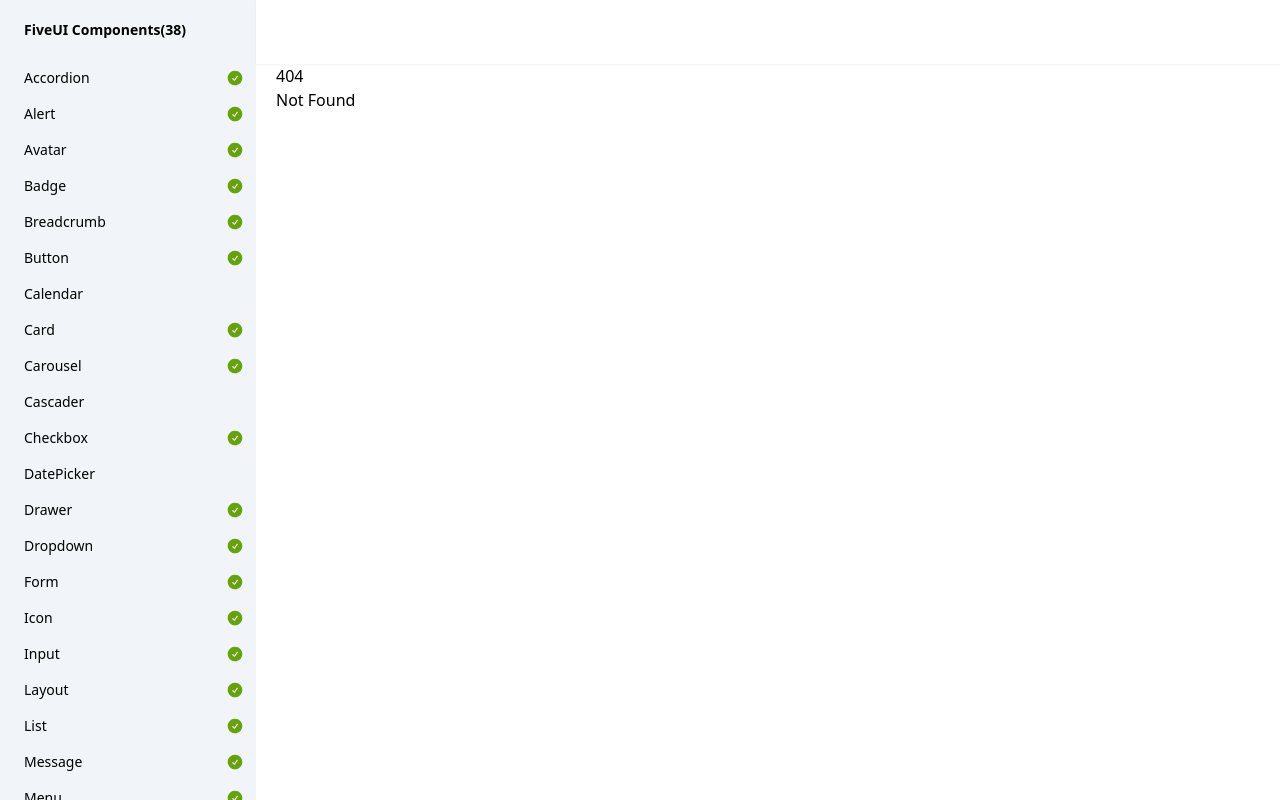
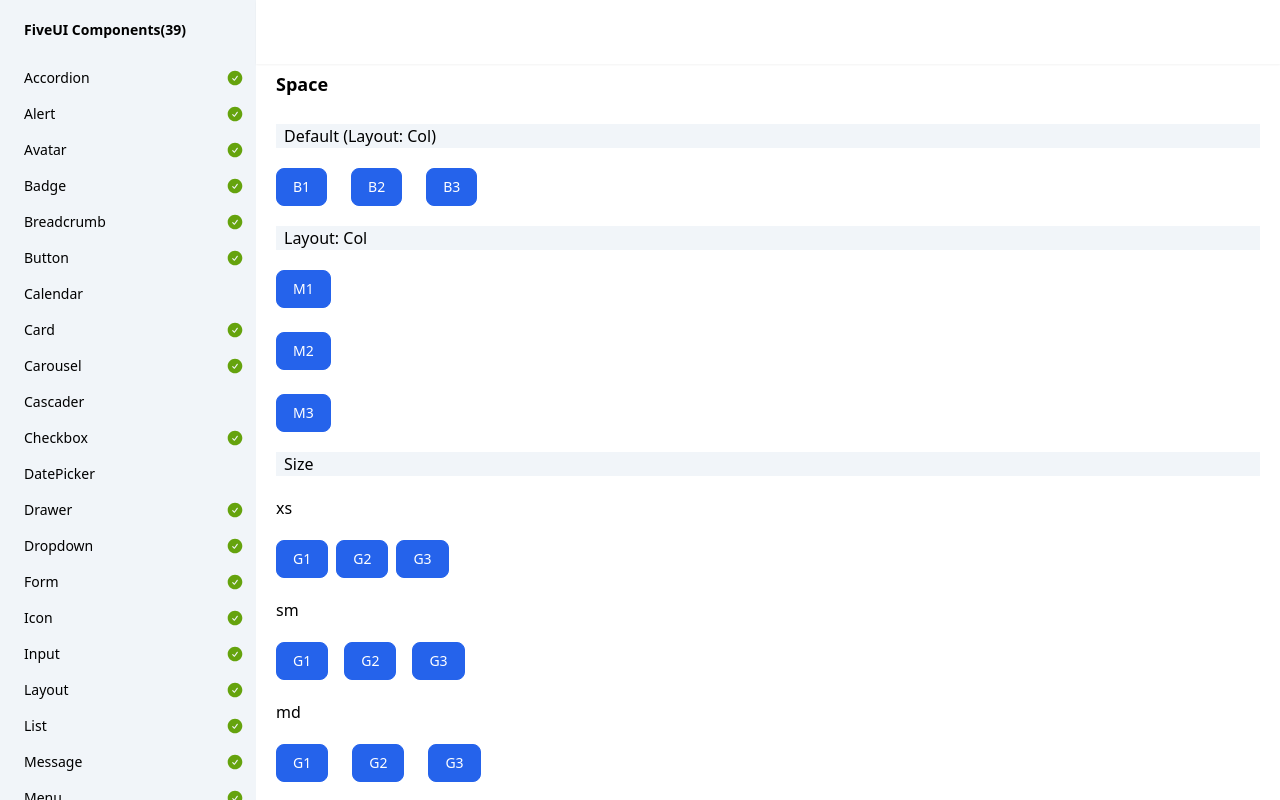
Before and after one commit to wqy2dev/five-ui, a SvelteKit app: page /space in a window 1280 px wide. Before the commit this address had no page. Built offline with nearby package versions, Linux system fonts and the light colour scheme.

Commit message:
add Space components

```diff
--- a/src/lib/index.ts
+++ b/src/lib/index.ts
@@ -28,6 +28,7 @@ export { Popper, type Placement, type Trigger } from "./popper/index.js";
 export { Radio, RadioGroup } from "./radio/index.js";
 export { Select, type SelectOption } from "./select/index.js";
 export { Slider } from "./slider/index.js";
+export { Space } from "./space/index.js";
 export { Steps } from "./steps/index.js";
 export { Switch } from "./switch/index.js";
 export { Table } from "./table/index.js";
--- a/src/lib/list/List.svelte
+++ b/src/lib/list/List.svelte
@@ -3,7 +3,6 @@ import { tv } from "tailwind-variants";
 import { onMount, type Snippet } from "svelte";
 
 const listVariants = tv({
-	base: "w-full overflow-hidden",
     slots: {
         base: "",
         item: "flex flex-row text-slate-600",
--- /dev/null
+++ b/src/lib/space/Space.svelte
@@ -0,0 +1,62 @@
+<script lang="ts" module>
+import { tv } from "tailwind-variants";
+import { onMount, type Snippet } from "svelte";
+
+const spaceVariants = tv({
+	base: "flex w-fit h-fit",
+	variants: {
+        size: {
+            xs: "gap-2",
+            sm: "gap-4",
+            md: "gap-6",
+            lg: "gap-8",
+            xl: "gap-10",
+        },
+        layout: {
+            row: "flex-row",
+            col: "flex-col",
+        },
+	},
+    defaultVariants: {
+        layout: "row",
+        size: "md",
+    },
+});
+
+type SpaceProps = {
+    id?:string;
+    class?:string;
+    size?:"xs"|"sm"|"md"|"lg"|"xl";
+    layout?:"col"|"row";
+    children:Snippet;
+    ref?:{(el:HTMLElement):void};
+};
+
+</script>
+
+<script lang="ts">
+
+let {
+	id,
+	ref,
+    class:className,
+    size = "md",
+    layout = "row",
+    children,
+}:SpaceProps = $props();
+
+let el:HTMLElement;
+
+onMount(() => {
+    ref?.(el);
+});
+
+</script>
+
+<div
+    bind:this={el}
+	id={id}
+    class={spaceVariants({size, layout, className})}
+>
+    {@render children()}
+</div>
--- /dev/null
+++ b/src/lib/space/index.ts
@@ -0,0 +1 @@
+export { default as Space } from "./Space.svelte";
--- a/src/routes/+layout.svelte
+++ b/src/routes/+layout.svelte
@@ -37,6 +37,7 @@ const routes = [
     {path: "/radio", title: "Radio", achieve: true},
     {path: "/select", title: "Select", achieve: true},
     {path: "/slider", title: "Slider"},
+    {path: "/space", title: "Space", achieve: true},
     {path: "/steps", title: "Steps"},
     {path: "/switch", title: "Switch", achieve: true},
     {path: "/table", title: "Table", achieve: true},
--- /dev/null
+++ b/src/routes/space/+page.svelte
@@ -0,0 +1,55 @@
+<script lang="ts">
+import Button from "$lib/button/Button.svelte";
+import Space from "$lib/space/Space.svelte";
+
+const sizes = ["xs","sm", "md", "lg", "xl"];
+
+</script>
+
+<svelte:head>
+    <title>Space</title>
+</svelte:head>
+
+<h2 class="text-lg font-bold leading-10">
+    Space
+</h2>
+
+<h4 class="my-5 text-base indent-2 bg-slate-100">
+    Default (Layout: Col)
+</h4>
+
+<div class="flex flex-row gap-5">
+    <Space>
+        <Button> B1 </Button>
+        <Button> B2 </Button>
+        <Button> B3 </Button>
+    </Space>
+</div>
+
+
+<h4 class="my-5 text-base indent-2 bg-slate-100">
+    Layout: Col
+</h4>
+
+<div class="flex flex-row gap-5">
+    <Space layout="col">
+        <Button> M1 </Button>
+        <Button> M2 </Button>
+        <Button> M3 </Button>
+    </Space>
+</div>
+
+<h4 class="my-5 text-base indent-2 bg-slate-100">
+    Size
+</h4>
+
+<div class="flex flex-col gap-5">
+{#each sizes as size}
+    <div>{size}</div>
+    <Space size={size as any}>
+        <Button> G1 </Button>
+        <Button> G2 </Button>
+        <Button> G3 </Button>
+    </Space>
+{/each}
+</div>
```
Also changed, not shown: 1 other file (tests, documents, lock files or other folders).
